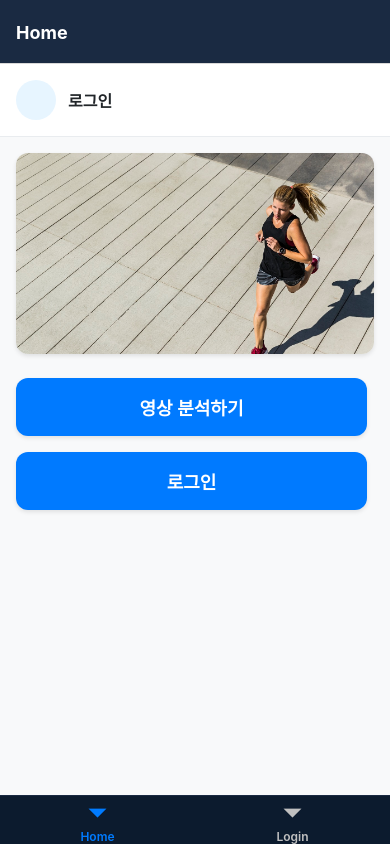
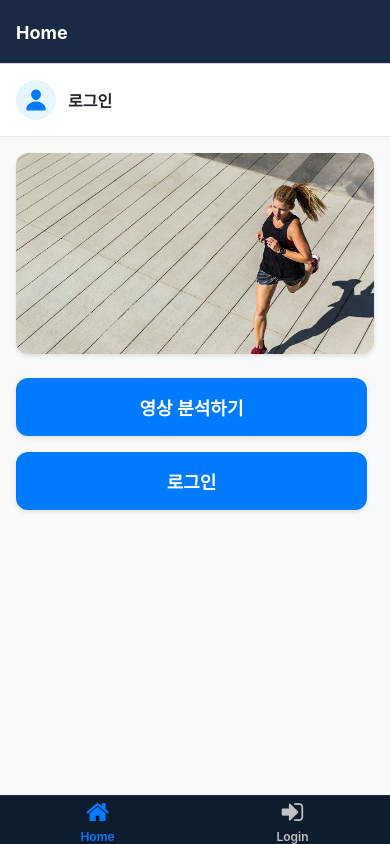
Before and after one commit to songminj/posemate_app, a React Native app: screen /Home in a window 390 px wide. Built offline with nearby package versions, Linux system fonts and the light colour scheme.

Commit message:
Fix : vector icon 주석 해제

```diff
--- a/src/App.js
+++ b/src/App.js
@@ -2,7 +2,7 @@
 
 import * as React from 'react'
 import { NavigationContainer } from '@react-navigation/native'
-// import Icon from 'react-native-vector-icons/FontAwesome'
+import Icon from 'react-native-vector-icons/FontAwesome'
 import { createNativeStackNavigator } from '@react-navigation/native-stack'
 import { createBottomTabNavigator } from '@react-navigation/bottom-tabs'
 
@@ -46,28 +46,28 @@ const MainTabNavigator = () => {
       <Tab.Screen
         name='Home'
         component={HomeScreen}
-        // options={{
-        //   tabBarIcon: ({ color, size }) => (
-        //     <Icon
-        //       name='home'
-        //       color={color}
-        //       size={size}
-        //     />
-        //   ),
-        // }}
+         options={{
+           tabBarIcon: ({ color, size }) => (
+             <Icon
+               name='home'
+               color={color}
+               size={size}
+             />
+           ),
+         }}
       />
       <Tab.Screen
         name='Login'
         component={LoginScreen}
-        // options={{
-        //   tabBarIcon: ({ color, size }) => (
-        //     <Icon
-        //       name='sign-in'
-        //       color={color}
-        //       size={size}
-        //     />
-        //   ),
-        // }}
+         options={{
+           tabBarIcon: ({ color, size }) => (
+             <Icon
+               name='sign-in'
+               color={color}
+               size={size}
+             />
+           ),
+         }}
       />
     </Tab.Navigator>
   )
--- a/src/components/LargeButton.js
+++ b/src/components/LargeButton.js
@@ -34,9 +34,7 @@ const LargeButton = (props) => {
   )
 }
 
-LargeButton.defaultProps = {
-  title: '',
-}
+
 
 const styles = StyleSheet.create({
   buttonStyle: {
--- a/src/screens/HomeScreen.js
+++ b/src/screens/HomeScreen.js
@@ -1,5 +1,5 @@
 import React, { useState, useEffect } from "react";
-// import Icon from 'react-native-vector-icons/Ionicons';
+ import Icon from 'react-native-vector-icons/Ionicons';
 import AsyncStorage from '@react-native-async-storage/async-storage';
 import {
   SafeAreaView,
@@ -24,7 +24,7 @@ const HiUser = ({ navigation, userId, isLoggedIn }) => {
       onPress={() => navigation.navigate(isLoggedIn ? 'Profile' : 'Login')}
     >
       <View style={styles.avatarContainer}>
-        {/* <Icon name="person" size={24} color="#007AFF" /> */}
+        <Icon name="person" size={24} color="#007AFF" />
       </View>
       <Text style={styles.hiUserText}>{isLoggedIn ? `안녕하세요, ${userId}님` : '로그인'}</Text>
     </TouchableOpacity>
```
